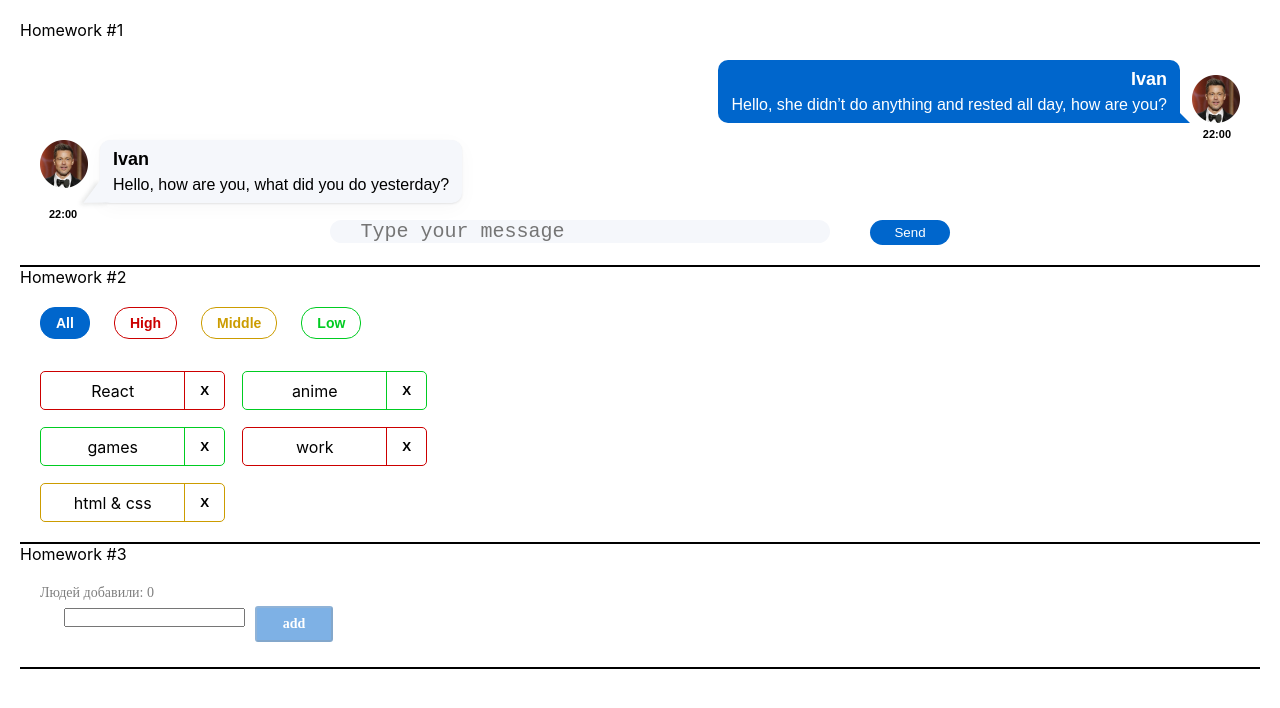
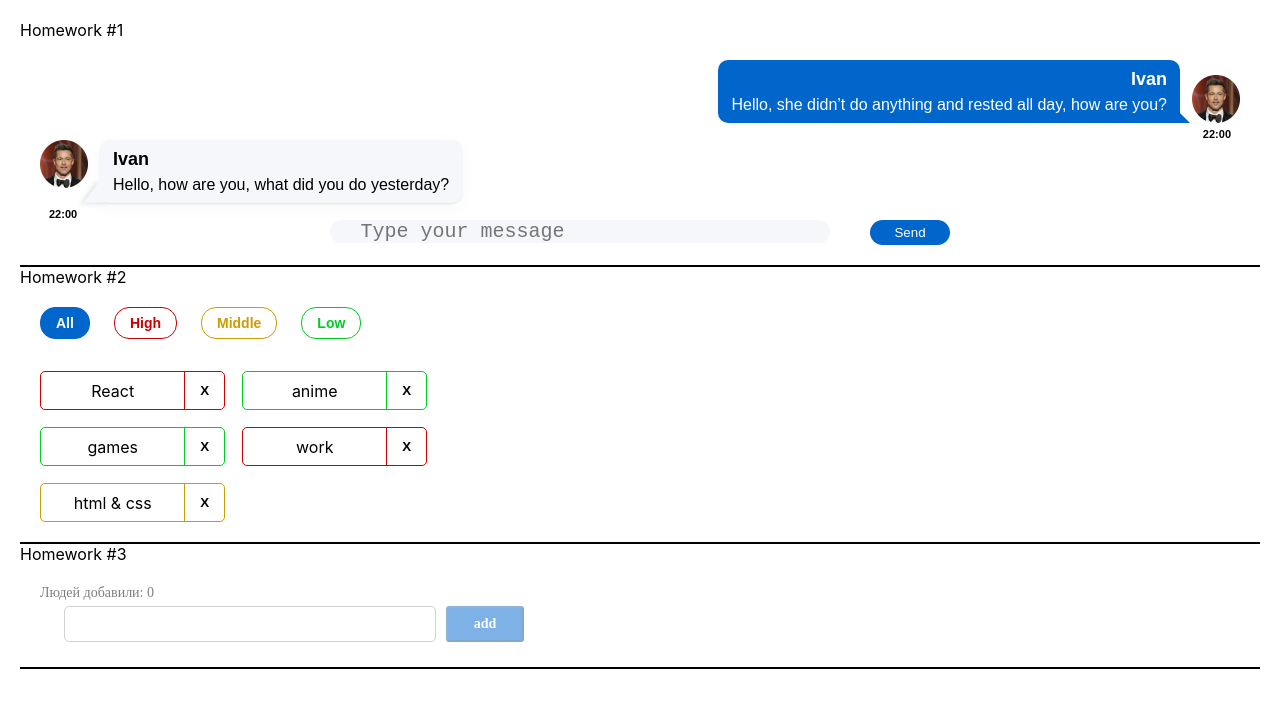
Before and after one commit to Mikalai88/task, a React (Create React App) app: page / in a window 1280 px wide. Shown: the top 708 px of the page. Built offline with nearby package versions, Linux system fonts and the light colour scheme.

Commit message:
Commit DZ3-5

```diff
--- a/src/s2-homeworks/hw03/Greeting.tsx
+++ b/src/s2-homeworks/hw03/Greeting.tsx
@@ -25,7 +25,7 @@ const Greeting: React.FC<GreetingPropsType> = (
         lastUserName,
     } // деструктуризация пропсов
 ) => {
-    const inputClass = s.errorInput // need to fix with (?:)
+    const inputClass = error != "" ? s.errorInput : s.input // need to fix with (?:)
 
     return (
         <div id={'hw3-form'} className={s.greetingForm}>
```
